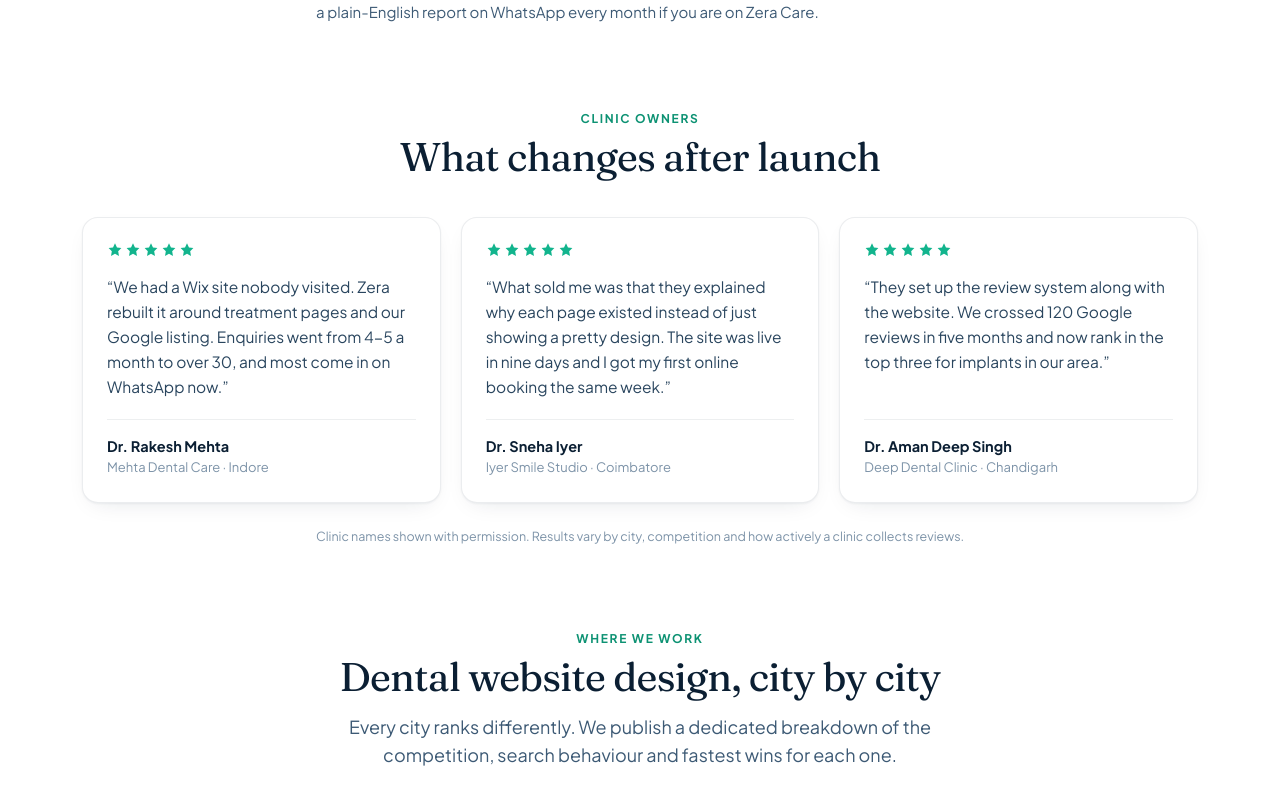
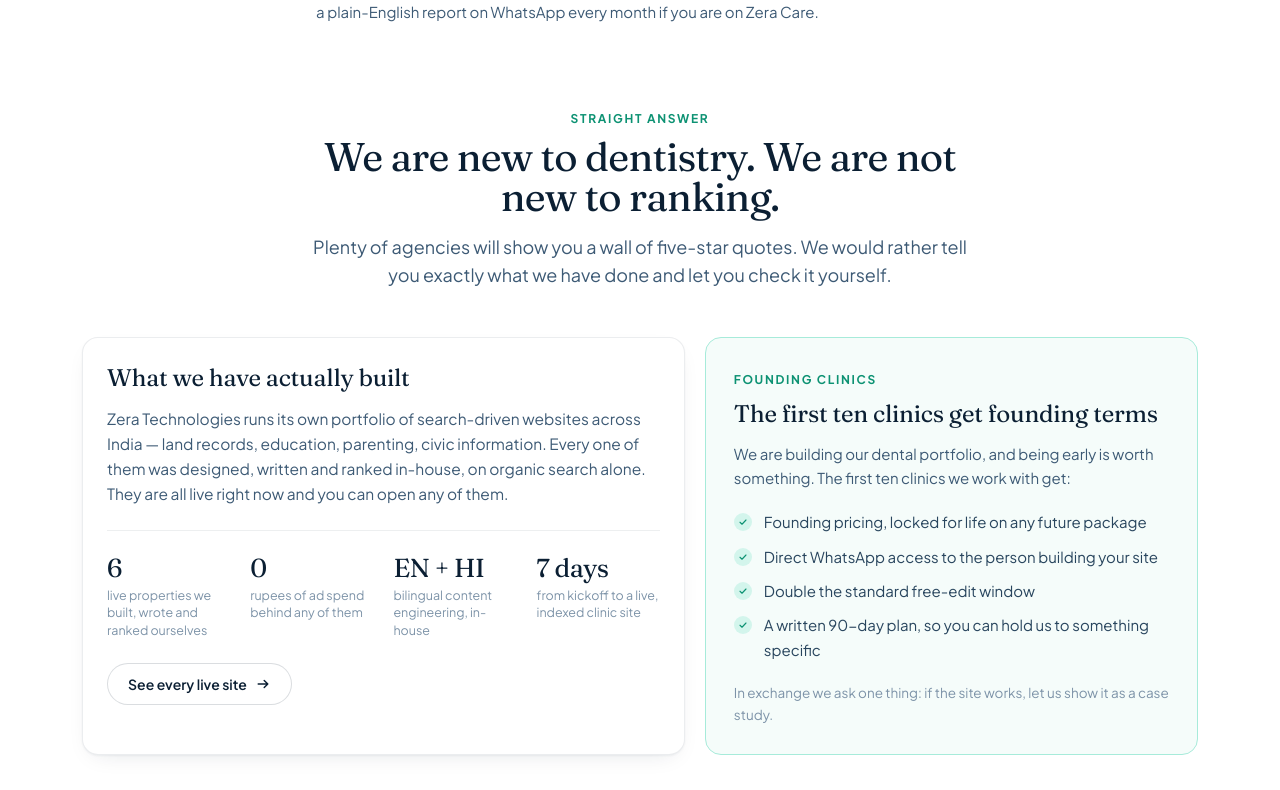
Before and after one commit to zeradental3585-dotcom/zeradental, a Next.js app: page / in a window 1280 px wide. Shown: the part 4470-5260 px from the top of the page. Built offline with nearby package versions, Linux system fonts and the light colour scheme; no server answers.

Commit message:
Add Google Analytics 4 (G-HXC70K3RGX)

```diff
--- a/app/dental-website-design/[city]/page.tsx
+++ b/app/dental-website-design/[city]/page.tsx
@@ -4,7 +4,7 @@ import { notFound } from 'next/navigation';
 import { CITIES, getCity } from '@/lib/cities';
 import { PLANS } from '@/lib/pricing';
 import { SITE, WA } from '@/lib/site';
-import { CheckList, CTABand, FAQ, Process, Testimonials } from '@/components/Sections';
+import { CheckList, CTABand, FAQ, Process, Proof } from '@/components/Sections';
 import { WhatsAppIcon, Arrow, Check } from '@/components/Icons';
 import { JsonLd, breadcrumbSchema, faqSchema } from '@/components/JsonLd';
 import LeadForm from '@/components/LeadForm';
@@ -207,7 +207,7 @@ export default async function CityPage({ params }: { params: Promise<{ city: str
       </section>
 
       <Process />
-      <Testimonials />
+      <Proof />
       <FAQ items={faqs} title={`Dental websites in ${c.name} — your questions`} />
 
       {/* OTHER CITIES */}
--- a/app/page.tsx
+++ b/app/page.tsx
@@ -3,7 +3,7 @@ import Link from 'next/link';
 import { CITIES } from '@/lib/cities';
 import { PLANS } from '@/lib/pricing';
 import { WA, SITE } from '@/lib/site';
-import { CTABand, FAQ, Process, Stat, Testimonials, CheckList } from '@/components/Sections';
+import { CTABand, FAQ, Process, Stat, Proof, CheckList } from '@/components/Sections';
 import { Arrow, WhatsAppIcon, Check, Star } from '@/components/Icons';
 import { JsonLd, faqSchema, serviceSchema } from '@/components/JsonLd';
 
@@ -257,7 +257,7 @@ export default function Home() {
       </section>
 
       <Process />
-      <Testimonials />
+      <Proof />
 
       {/* CITIES */}
       <section className="wrap my-20">
--- a/app/portfolio/page.tsx
+++ b/app/portfolio/page.tsx
@@ -70,17 +70,23 @@ export default function Portfolio() {
 
       <section className="wrap my-20">
         <div className="mx-auto max-w-3xl rounded-3xl border border-ink/[.08] bg-sand-50 p-8 sm:p-12">
-          <span className="eyebrow">A note on dental case studies</span>
-          <h2 className="h2 mt-2">Clinic work is under NDA until clients approve it</h2>
+          <span className="eyebrow">Being straight with you</span>
+          <h2 className="h2 mt-2">No dental case studies yet</h2>
           <p className="lede mt-5">
-            Dental clinics are competitive with each other locally, and most of ours prefer we do not publish their site
-            as a case study next to a competitor in the same city. We respect that.
+            We are early in dentistry. Rather than dress that up, here is the honest version: the sites above are ours,
+            they are live, and they rank on organic search with no ad spend behind them. That is the skill we are
+            bringing to your clinic.
           </p>
           <p className="lede mt-4">
-            If you want to see clinic work relevant to your city and treatment mix, message us on WhatsApp and we will
-            share live links privately, along with the clinic&apos;s permission to talk to them directly.
+            What we can show you instead is a demo clinic site built to the exact standard yours would be — real
+            structure, real treatment pages, real speed — plus a written plan for your city before you pay anything.
+            Ask on WhatsApp and we will send both.
           </p>
-          <Link href="/contact" className="btn-dark mt-7">Ask for relevant examples <Arrow className="h-4 w-4" /></Link>
+          <p className="mt-5 text-[14px] leading-relaxed text-ink-300">
+            When clinics do come on board, we publish them as case studies only with written permission, and never next
+            to a direct competitor in the same city.
+          </p>
+          <Link href="/contact" className="btn-dark mt-7">Ask for the demo and a plan <Arrow className="h-4 w-4" /></Link>
         </div>
       </section>
 
--- a/components/Sections.tsx
+++ b/components/Sections.tsx
@@ -2,7 +2,7 @@
 import Link from 'next/link';
 import { useState } from 'react';
 import { WA } from '@/lib/site';
-import { Check, Arrow, WhatsAppIcon, Star } from './Icons';
+import { Check, Arrow, WhatsAppIcon } from './Icons';
 
 export function CTABand({
   title = 'Ready to stop losing patients to Google?',
@@ -68,33 +68,65 @@ export function Stat({ value, label }: { value: string; label: string }) {
   );
 }
 
-export function Testimonials() {
-  const t = [
-    { quote: 'We had a Wix site nobody visited. Zera rebuilt it around treatment pages and our Google listing. Enquiries went from 4-5 a month to over 30, and most come in on WhatsApp now.', name: 'Dr. Rakesh Mehta', role: 'Mehta Dental Care', city: 'Indore' },
-    { quote: 'What sold me was that they explained why each page existed instead of just showing a pretty design. The site was live in nine days and I got my first online booking the same week.', name: 'Dr. Sneha Iyer', role: 'Iyer Smile Studio', city: 'Coimbatore' },
-    { quote: 'They set up the review system along with the website. We crossed 120 Google reviews in five months and now rank in the top three for implants in our area.', name: 'Dr. Aman Deep Singh', role: 'Deep Dental Clinic', city: 'Chandigarh' },
+export function Proof() {
+  const facts = [
+    { n: '6', l: 'live properties we built, wrote and ranked ourselves' },
+    { n: '0', l: 'rupees of ad spend behind any of them' },
+    { n: 'EN + HI', l: 'bilingual content engineering, in-house' },
+    { n: '7 days', l: 'from kickoff to a live, indexed clinic site' },
   ];
   return (
     <section className="wrap my-20">
       <div className="mx-auto max-w-2xl text-center">
-        <span className="eyebrow">Clinic owners</span>
-        <h2 className="h2 mt-2">What changes after launch</h2>
+        <span className="eyebrow">Straight answer</span>
+        <h2 className="h2 mt-2">We are new to dentistry. We are not new to ranking.</h2>
+        <p className="lede mt-4">
+          Plenty of agencies will show you a wall of five-star quotes. We would rather tell you exactly what we have
+          done and let you check it yourself.
+        </p>
       </div>
-      <div className="mt-10 grid gap-5 lg:grid-cols-3">
-        {t.map((x) => (
-          <figure key={x.name} className="card flex flex-col">
-            <div className="flex gap-0.5 text-mint-500">{Array.from({ length: 5 }).map((_, i) => <Star key={i} className="h-4 w-4" />)}</div>
-            <blockquote className="mt-4 flex-1 text-[15.5px] leading-relaxed text-ink-700/90">&ldquo;{x.quote}&rdquo;</blockquote>
-            <figcaption className="mt-5 border-t border-ink/[.07] pt-4">
-              <div className="text-[14.5px] font-bold text-ink">{x.name}</div>
-              <div className="text-[13px] text-ink-300">{x.role} · {x.city}</div>
-            </figcaption>
-          </figure>
-        ))}
+
+      <div className="mt-12 grid gap-5 lg:grid-cols-[1.1fr,.9fr]">
+        <div className="card">
+          <h3 className="h3">What we have actually built</h3>
+          <p className="mt-3 text-[15.5px] leading-relaxed text-ink-500">
+            Zera Technologies runs its own portfolio of search-driven websites across India — land records, education,
+            parenting, civic information. Every one of them was designed, written and ranked in-house, on organic search
+            alone. They are all live right now and you can open any of them.
+          </p>
+          <div className="mt-6 grid grid-cols-2 gap-5 border-t border-ink/[.07] pt-6 sm:grid-cols-4">
+            {facts.map((f) => (
+              <div key={f.l}>
+                <div className="font-display text-[26px] leading-none tracking-[-.02em] text-ink">{f.n}</div>
+                <div className="mt-1.5 text-[12.5px] leading-snug text-ink-300">{f.l}</div>
+              </div>
+            ))}
+          </div>
+          <Link href="/portfolio" className="btn-ghost mt-6 !px-5 !py-2.5 !text-sm">
+            See every live site <Arrow className="h-4 w-4" />
+          </Link>
+        </div>
+
+        <div className="rounded-2xl border border-mint-200 bg-mint-50/60 p-6 sm:p-7">
+          <span className="eyebrow">Founding clinics</span>
+          <h3 className="h3 mt-2">The first ten clinics get founding terms</h3>
+          <p className="mt-3 text-[15px] leading-relaxed text-ink-500">
+            We are building our dental portfolio, and being early is worth something. The first ten clinics we work with
+            get:
+          </p>
+          <div className="mt-5">
+            <CheckList items={[
+              'Founding pricing, locked for life on any future package',
+              'Direct WhatsApp access to the person building your site',
+              'Double the standard free-edit window',
+              'A written 90-day plan, so you can hold us to something specific',
+            ]} />
+          </div>
+          <p className="mt-5 text-[13.5px] leading-relaxed text-ink-300">
+            In exchange we ask one thing: if the site works, let us show it as a case study.
+          </p>
+        </div>
       </div>
-      <p className="mt-6 text-center text-[12.5px] text-ink-300">
-        Clinic names shown with permission. Results vary by city, competition and how actively a clinic collects reviews.
-      </p>
     </section>
   );
 }
```
